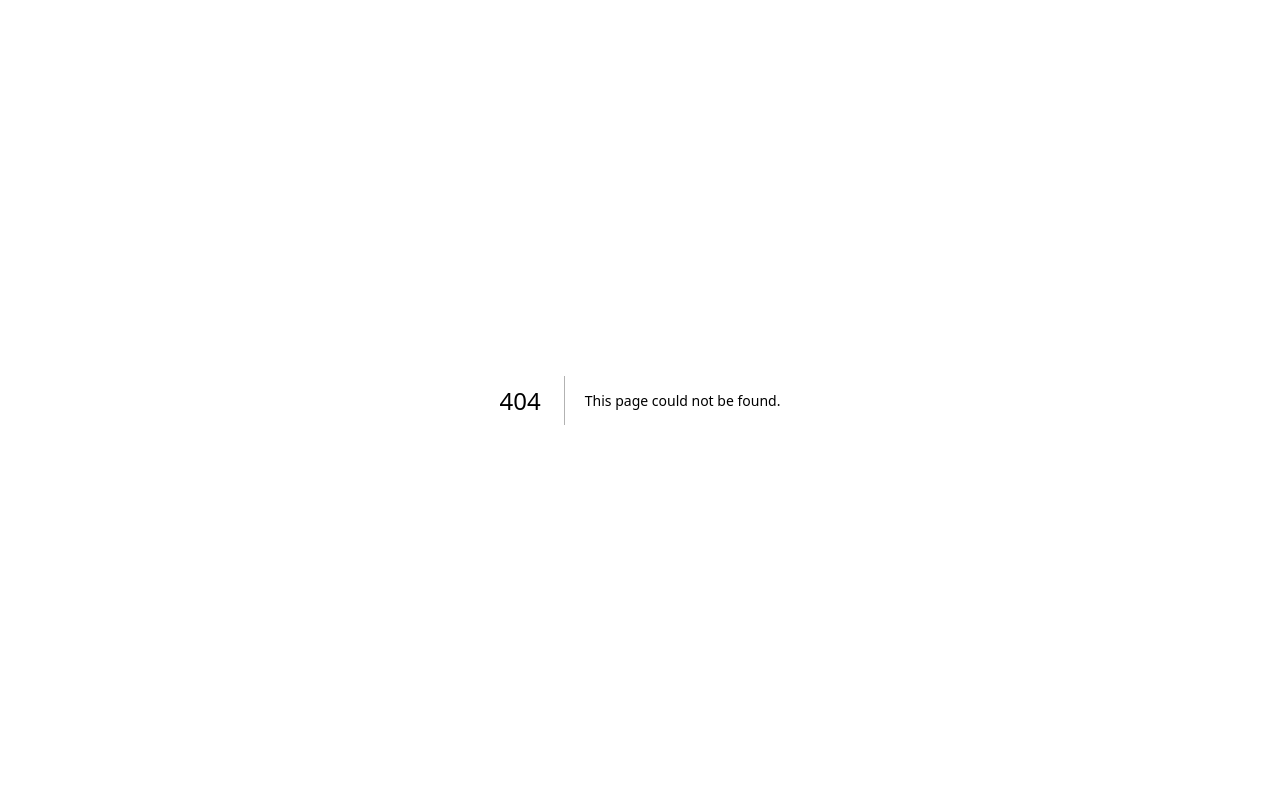
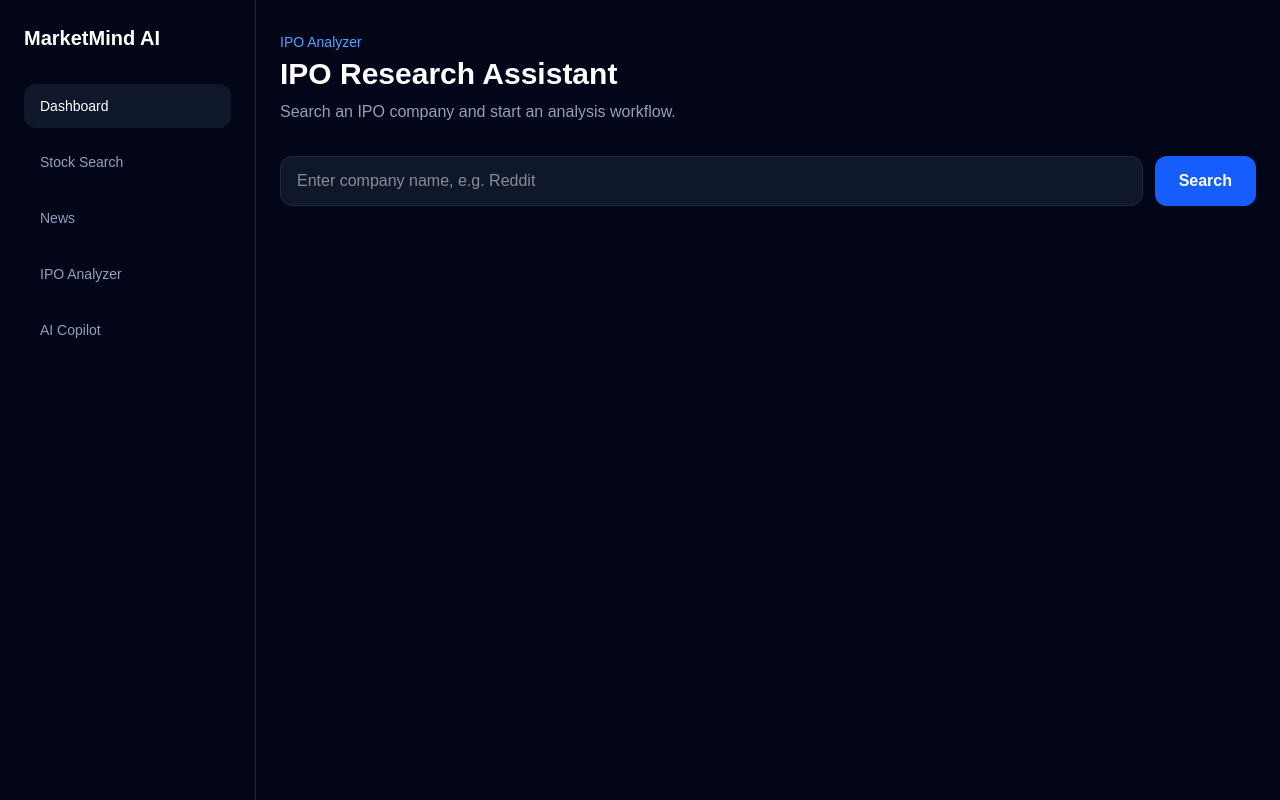
Before and after one commit to SaiGundapaneni-Dev/marketmind-ai, a Next.js app in the folder frontend/: page /ipo-analyzer in a window 1280 px wide. Before the commit this address had no page. Built offline with nearby package versions, Linux system fonts and the light colour scheme.

Commit message:
Sprint 9 - Add IPO analyzer frontend page

```diff
--- /dev/null
+++ b/frontend/app/ipo-analyzer/page.tsx
@@ -0,0 +1,122 @@
+"use client";
+
+import { useState } from "react";
+import Sidebar from "@/components/Sidebar";
+
+type IPOResponse = {
+  company_name: string;
+  status: string;
+  ipo_available: boolean;
+  message: string;
+  analysis: {
+    recommendation: string;
+    confidence: number;
+    reasons: string[];
+  };
+};
+
+export default function IPOAnalyzerPage() {
+  const [companyName, setCompanyName] = useState("");
+  const [data, setData] = useState<IPOResponse | null>(null);
+  const [loading, setLoading] = useState(false);
+
+  async function searchIPO(event: React.FormEvent) {
+    event.preventDefault();
+
+    setLoading(true);
+    setData(null);
+
+    try {
+      const response = await fetch(
+        `http://127.0.0.1:8000/ipo/search/${companyName}`
+      );
+
+      const result = await response.json();
+      setData(result);
+    } catch {
+      setData(null);
+    } finally {
+      setLoading(false);
+    }
+  }
+
+  return (
+    <main className="flex min-h-screen bg-slate-950 text-white">
+      <Sidebar />
+
+      <section className="flex-1 px-6 py-8">
+        <div className="mx-auto max-w-5xl">
+          <p className="text-sm font-medium text-blue-400">IPO Analyzer</p>
+
+          <h1 className="mt-1 text-3xl font-bold">
+            IPO Research Assistant
+          </h1>
+
+          <p className="mt-2 text-slate-400">
+            Search an IPO company and start an analysis workflow.
+          </p>
+
+          <form onSubmit={searchIPO} className="mt-8 flex gap-3">
+            <input
+              className="w-full rounded-xl border border-slate-800 bg-slate-900 px-4 py-3 outline-none focus:border-blue-500"
+              placeholder="Enter company name, e.g. Reddit"
+              value={companyName}
+              onChange={(e) => setCompanyName(e.target.value)}
+              required
+            />
+
+            <button
+              disabled={loading}
+              className="rounded-xl bg-blue-600 px-6 py-3 font-semibold hover:bg-blue-500 disabled:opacity-50"
+            >
+              {loading ? "Searching..." : "Search"}
+            </button>
+          </form>
+
+          {data && (
+            <div className="mt-8 rounded-2xl border border-slate-800 bg-slate-900 p-6">
+              <h2 className="text-2xl font-bold">{data.company_name}</h2>
+
+              <p className="mt-3 text-slate-300">{data.message}</p>
+
+              <div className="mt-6 grid gap-4 md:grid-cols-3">
+                <div className="rounded-xl bg-slate-950 p-4">
+                  <p className="text-sm text-slate-400">IPO Available</p>
+                  <p className="mt-1 text-xl font-bold">
+                    {data.ipo_available ? "Yes" : "No"}
+                  </p>
+                </div>
+
+                <div className="rounded-xl bg-slate-950 p-4">
+                  <p className="text-sm text-slate-400">Recommendation</p>
+                  <p className="mt-1 text-xl font-bold">
+                    {data.analysis.recommendation}
+                  </p>
+                </div>
+
+                <div className="rounded-xl bg-slate-950 p-4">
+                  <p className="text-sm text-slate-400">Confidence</p>
+                  <p className="mt-1 text-xl font-bold">
+                    {data.analysis.confidence}%
+                  </p>
+                </div>
+              </div>
+
+              <div className="mt-6">
+                <h3 className="font-semibold">Reasons</h3>
+
+                <div className="mt-3 space-y-2">
+                  {data.analysis.reasons.map((reason, index) => (
+                    <p key={index} className="text-sm text-slate-300">
+                      • {reason}
+                    </p>
+                  ))}
+                </div>
+              </div>
+            </div>
+          )}
+        </div>
+      </section>
+    </main>
+  );
+}
--- a/frontend/components/Sidebar.tsx
+++ b/frontend/components/Sidebar.tsx
@@ -17,7 +17,9 @@ export default function Sidebar() {
 		<Link href="/news" className="block px-4 py-3 hover:text-white">
 			News
 		</Link>
-        <p className="px-4 py-3">IPO Analyzer</p>
+        <Link href="/ipo-analyzer" className="block px-4 py-3 hover:text-white">
+		  IPO Analyzer
+		</Link>
         <p className="px-4 py-3">AI Copilot</p>
       </nav>
     </aside>
```
